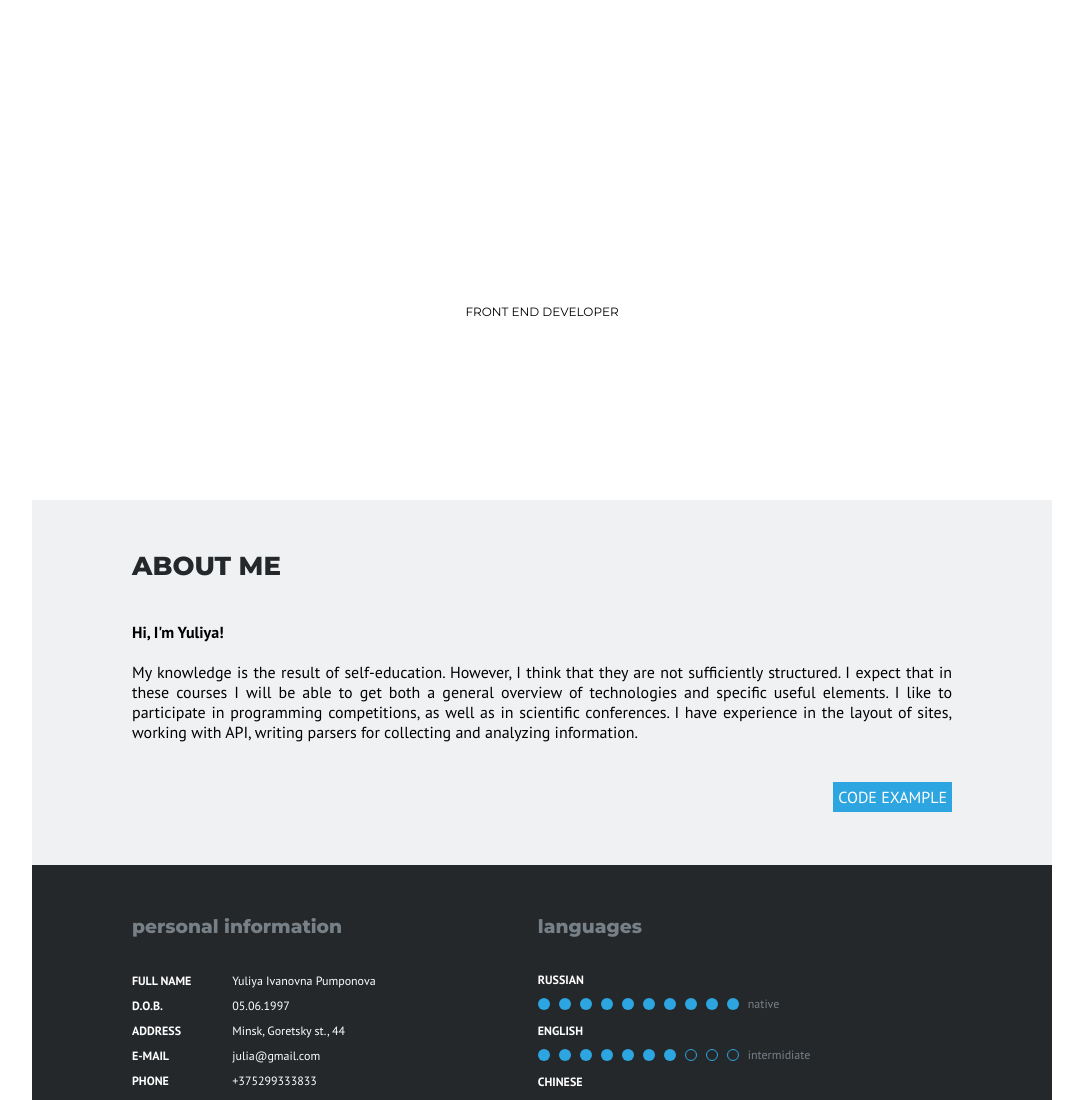
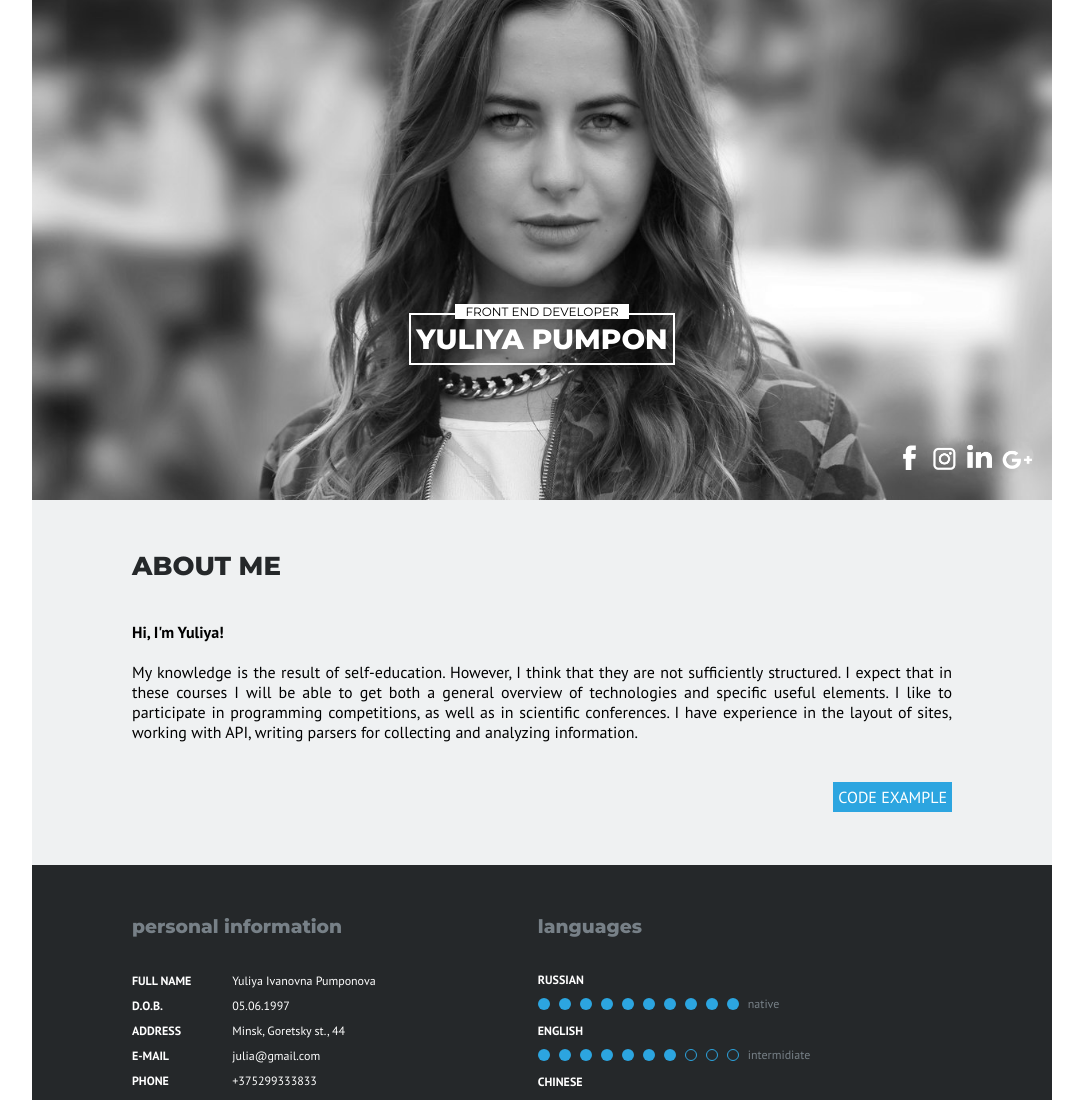
Before and after one commit to julia-student/rsschool-2019Q1-cv, a plain HTML site: page index.html in a window 1280 px wide. Shown: the top 1100 px of the page, without its empty margins (98-1181 px from the left). Drawn offline with Linux system fonts and the light colour scheme.

Commit message:
fix: image links

```diff
--- a/assets/css/style.css
+++ b/assets/css/style.css
@@ -52,7 +52,7 @@ section:not(:first-child) {
 
 /* INTRO SECTION*/
 section.introduction {
-    background-image: url('assets/images/em-2.jpg');
+    background-image: url('https://julia-student.github.io/rsschool-2019Q1-cv/assets/images/em-2.jpg');
     height: 500px;
     background-position: center;
     background-repeat: no-repeat;
@@ -100,23 +100,23 @@ div.introduction {
 }
 
 .social-icon-fb {
-    background: url(assets/images/icons.png) no-repeat -52px -21px;
+    background: url(https://julia-student.github.io/rsschool-2019Q1-cv/assets/images/icons.png) no-repeat -52px -21px;
     background-size: 170px;
     float: left;
 }
 
 .social-icon-inst {
-    background: url(assets/images/icons.png) no-repeat -48px -69px;
+    background: url(https://julia-student.github.io/rsschool-2019Q1-cv/assets/images/icons.png) no-repeat -48px -69px;
     background-size: 170px;
     float: left;
 }
 .social-icon-ggl {
-    background: url(assets/images/icons.png) no-repeat -92px -67px;
+    background: url(https://julia-student.github.io/rsschool-2019Q1-cv/assets/images/icons.png) no-repeat -92px -67px;
     background-size: 170px;
     float: right;
 }
 .social-icon-lin {
-    background: url(assets/images/icons.png) no-repeat -145px -69px;
+    background: url(https://julia-student.github.io/rsschool-2019Q1-cv/assets/images/icons.png) no-repeat -145px -69px;
     background-size: 170px;
     float: right;
     margin-right: 5px;
@@ -147,6 +147,14 @@ p.code-example a{
     text-decoration: none;
     text-transform: uppercase;
     float: right;
+}
+
+p.code-example a:hover, p.code-example a:active {
+    background-color:#0059D9;
+}
+
+p.code-example a:visited {
+    background-color:#25282A
 }
 /* END ABOUT ME SECTION*/
 
--- a/index.html
+++ b/index.html
@@ -39,7 +39,7 @@
             writing parsers for collecting and analyzing information.
         </p>
         <p class="code-example">
-            <a href="https://github.com/julia-korotkina">Code example</a>
+            <a href="https://github.com/julia-korotkina" target="_blank">Code example</a>
         </p>
     </section>
     <section class="personal">
```
